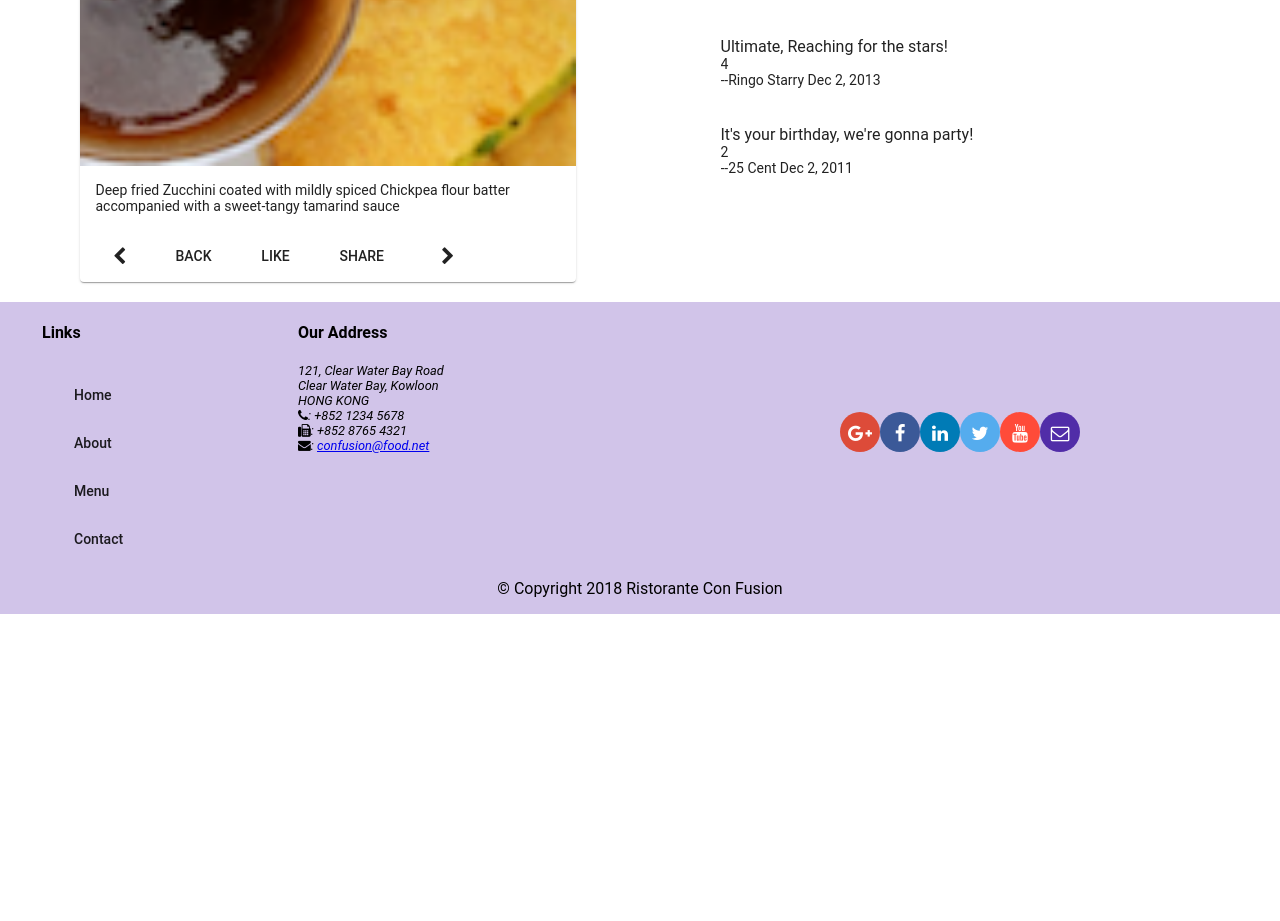
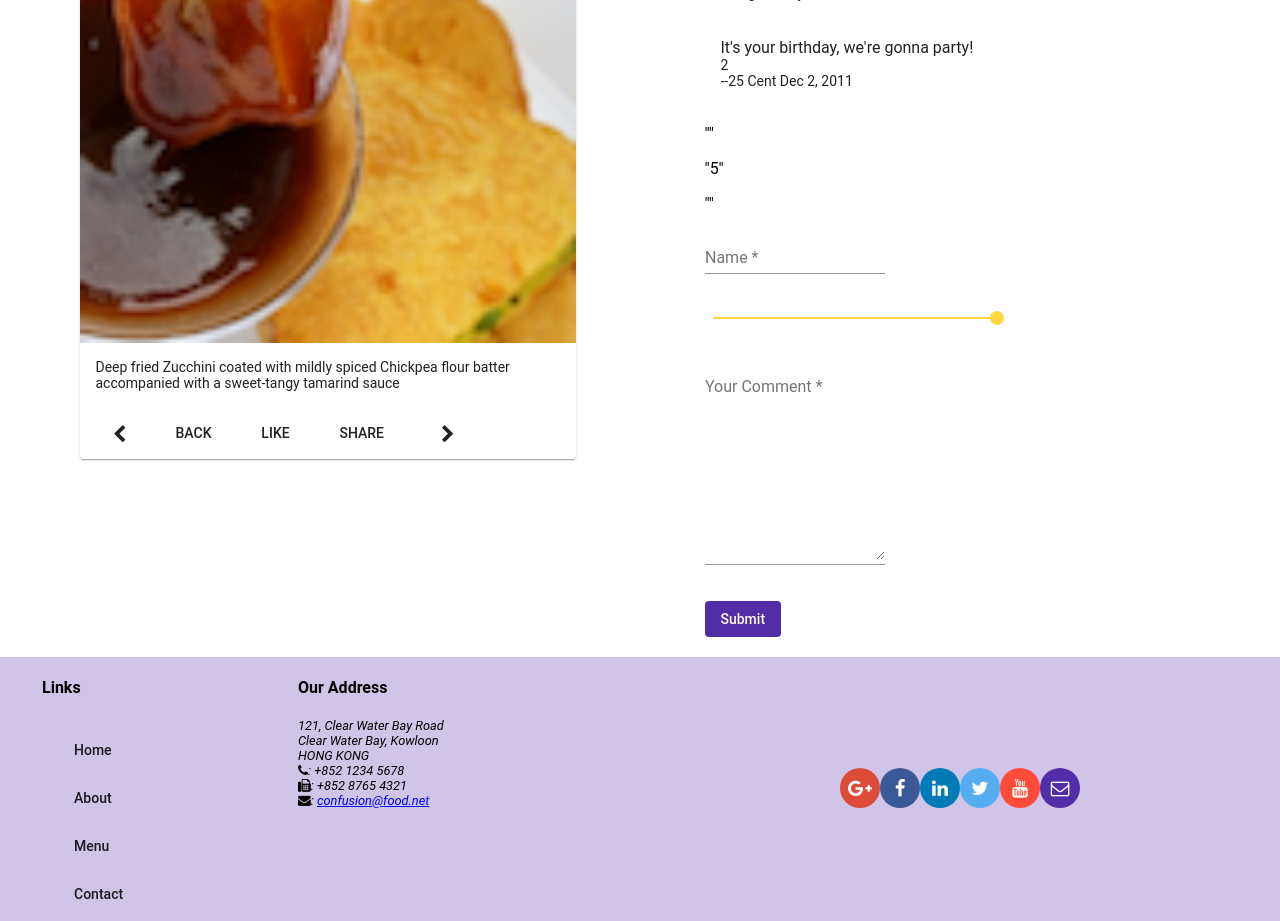
Before and after one commit to teja538/coursera_git_eg, an Angular app: page /dishdetail/1 in a window 1280 px wide. Shown: the part 800-1721 px from the top of the page. Before the commit the page ends 1414 px from the top, so only its background shows below. Built offline with nearby package versions, Linux system fonts and the light colour scheme.

Commit message:
assignment-3

```diff
--- a/src/app/app.module.ts
+++ b/src/app/app.module.ts
@@ -23,6 +23,7 @@
 import { MatSelectModule } from '@angular/material/select';
 import { MatSlideToggleModule } from '@angular/material/slide-toggle';
 import { ReactiveFormsModule } from '@angular/forms';
+import {MatSliderModule} from '@angular/material/slider';
 //ang mat spinner
 import { MatProgressSpinnerModule } from '@angular/material/progress-spinner';
 
@@ -71,6 +72,7 @@
     MatSelectModule,
     MatSlideToggleModule,
     MatProgressSpinnerModule,
+    MatSliderModule,
 
     FormsModule,
     ReactiveFormsModule
--- a/src/app/dishdetail/dishdetail.component.css
+++ b/src/app/dishdetail/dishdetail.component.css
@@ -0,0 +1,3 @@
+mat-slider {
+    width: 300px;
+  }
--- a/src/app/dishdetail/dishdetail.component.html
+++ b/src/app/dishdetail/dishdetail.component.html
@@ -48,11 +48,45 @@
               <p matLine>--{{c.author}} {{c.date | date}}</p>
             </mat-list-item>
           </mat-list>
+
+          <!-- <div  fxFlex="40" class="form-size"> -->
+            <!-- <h3>Send us your Feedback</h3> -->
+            <p>{{commentForm.value.author|json}}</p>
+            <p>{{commentForm.value.rating|json}}</p>
+            <p>{{commentForm.value.comment|json}}</p>
+
+
+            <!-- <p>{{authname.value}}</p> -->
+            <form novalidate [formGroup]="commentForm" #fform="ngForm" (ngSubmit)="onSubmit()">
+
+                <mat-form-field class="half-width">
+                  <input matInput formControlName="author" placeholder="Name" type="text">
+                  <!-- <mat-error *ngIf="commentForm.get('author').hasError('required') && commentForm.get('author').touched">First name is required</mat-error> -->
+                  <mat-error *ngIf="formErrors.author">{{formErrors.author}}</mat-error>
+                </mat-form-field >
+                  <br>
+                <mat-slider
+                  formControlName="rating"
+                  thumbLabel
+                  value="5"
+                  [displayWith]=formatLabel
+                  tickInterval="1"
+                  min="1"
+                  max="5"></mat-slider>
+
+                <p>
+                  <mat-form-field class="full-width">
+                    <textarea matInput formControlName="comment" placeholder="Your Comment" rows=10></textarea>
+                  </mat-form-field>
+                </p>
+                <button type="submit" [disabled]="commentForm.invalid"  mat-button class="background-primary text-floral-white">Submit</button>
+            </form>
+          <!-- </div>     -->
+
+
     </div>
 
   </div>
 
 
-
-
 </div>
--- a/src/app/dishdetail/dishdetail.component.ts
+++ b/src/app/dishdetail/dishdetail.component.ts
@@ -1,10 +1,13 @@
-import { Component, OnInit , Input } from '@angular/core';
+import { Component, OnInit , Input,ViewChild } from '@angular/core';
 import { Dish } from '../shared/dish';
 
 import {DishService} from '../services/dish.service';
 import {Params,ActivatedRoute} from '@angular/router';
 import {Location} from '@angular/common';
 import { switchMap } from 'rxjs/operators';
+
+import { FormBuilder, FormGroup, Validators } from '@angular/forms';
+import {Comment} from '../shared/comment';
 
 
 @Component({
@@ -15,16 +18,31 @@
 
 
 export class DishdetailComponent implements OnInit {
+  @ViewChild('fform') commentFormDirective;
+  k:any
+  formatLabel(value: number) {
+    return value;
+   }
 
 // @Input() dish:Dish; //same variable as in menu comp selector(component interaction from parent to child)
   dish:Dish;
   dishIds: string[];
   prev: string;
   next: string;
+  date:any;
+
+  commentForm: FormGroup;
+  comment: Comment;
+
 
   constructor(private dishservice:DishService,
     private route:ActivatedRoute,
-    private location:Location) { }
+    private location:Location,
+    private fb: FormBuilder) {
+      this.date=new Date();
+      this.createForm();
+
+     }
 
   ngOnInit(): void {
     const id=this.route.snapshot.params['id'];
@@ -49,4 +67,88 @@
   }
 
 
+
+  formErrors = {
+    'author': '',
+    // 'rating': '',
+    'comment': ''
+  };
+
+  validationMessages = {
+    'author': {
+      'required':      'Name is required.',
+      'minlength':     'Name must be at least 2 characters long.',
+      'maxlength':     'Name cannot be more than 25 characters long.'
+    },
+    // 'rating': {
+    //   'required':      'Tel. number is required.',
+    //   'pattern':       'Tel. number must contain only numbers.'
+    // },
+    'comment': {
+      'required':      'Comment is required.',
+    },
+  };
+
+
+  createForm() {
+    this.commentForm = this.fb.group({
+      author: ['', [Validators.required, Validators.minLength(2), Validators.maxLength(25)] ],
+      rating: '5',
+      comment: ['',[Validators.required]],
+      date:this.date
+
+    });
+
+    this.commentForm.valueChanges
+      .subscribe(data =>
+        this.onValueChanged(data),
+        this.k=this.data(this.data));
+    this.onValueChanged(); // (re)set validation messages now
+  }
+  data(data)
+  {
+    return data;
+  }
+
+  onValueChanged(data?: any) {
+    if (!this.commentForm) { return; }
+    const form = this.commentForm;
+    for (const field in this.formErrors) {
+      if (this.formErrors.hasOwnProperty(field)) {
+        // clear previous error message (if any)
+        this.formErrors[field] = '';
+        const control = form.get(field);
+        if (control && control.dirty && !control.valid) {
+          const messages = this.validationMessages[field];
+          for (const key in control.errors) {
+            if (control.errors.hasOwnProperty(key)) {
+              this.formErrors[field] += messages[key] + ' ';
+            }
+          }
+        }
+      }
+    }
+  }
+
+
+
+  onSubmit() {
+    this.comment = this.commentForm.value;
+    // console.log(this.comment);
+    console.log(this.dish.comments)
+
+    this.commentForm.reset({
+     author:'',
+     rating:'5',
+      comment: '',
+      date:this.date
+    });
+
+
+    this.commentFormDirective.resetForm();
+  }
+
+
+
+
 }
```
Also changed, not shown: src/app/contact/contact.component.css (line endings or trailing spaces).
